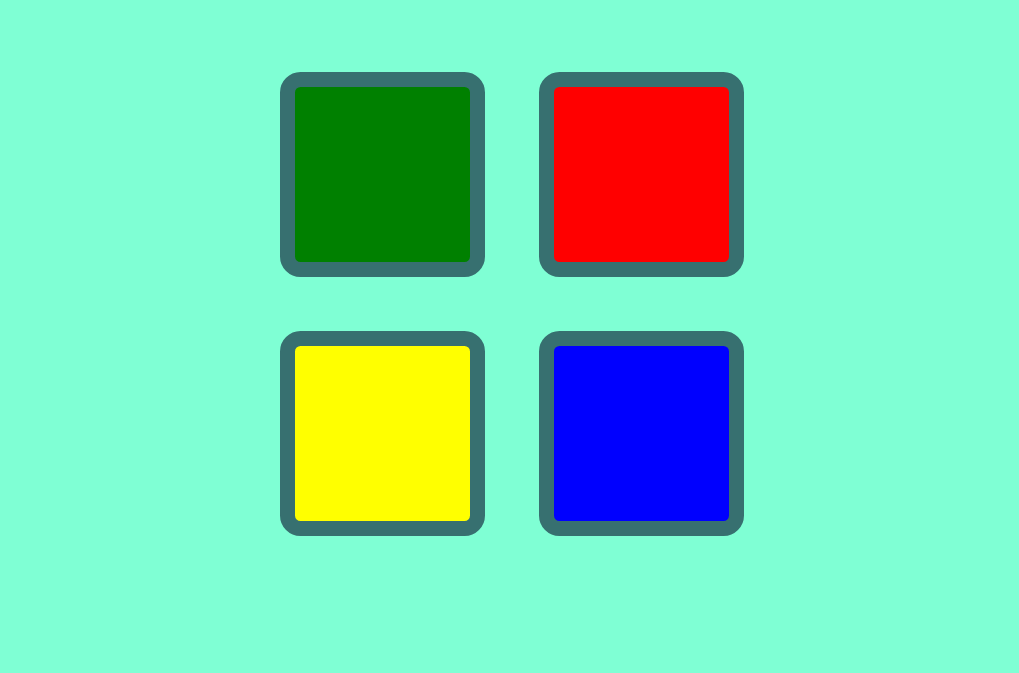
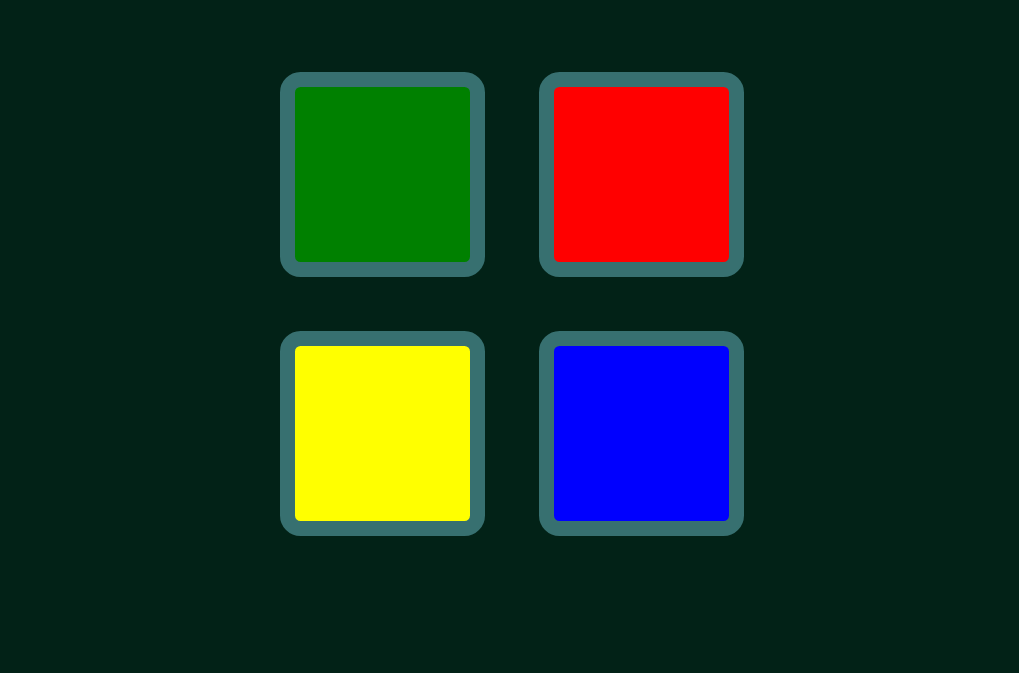
Before and after one commit to Alamin11/simonGame, a plain HTML site: page index.html in a window 1280 px wide. Shown: the part 127-800 px from the top of the page, without its empty margins (128-1147 px from the left). Drawn offline with nearby package versions, Linux system fonts and the light colour scheme.

Commit message:
Added bg color changes

```diff
--- a/styles.css
+++ b/styles.css
@@ -1,6 +1,7 @@
 body {
   text-align: center;
-  background-color: aquamarine;
+  background-color: rgb(2, 34, 23);
+
 }
 
 #level-title {
```
